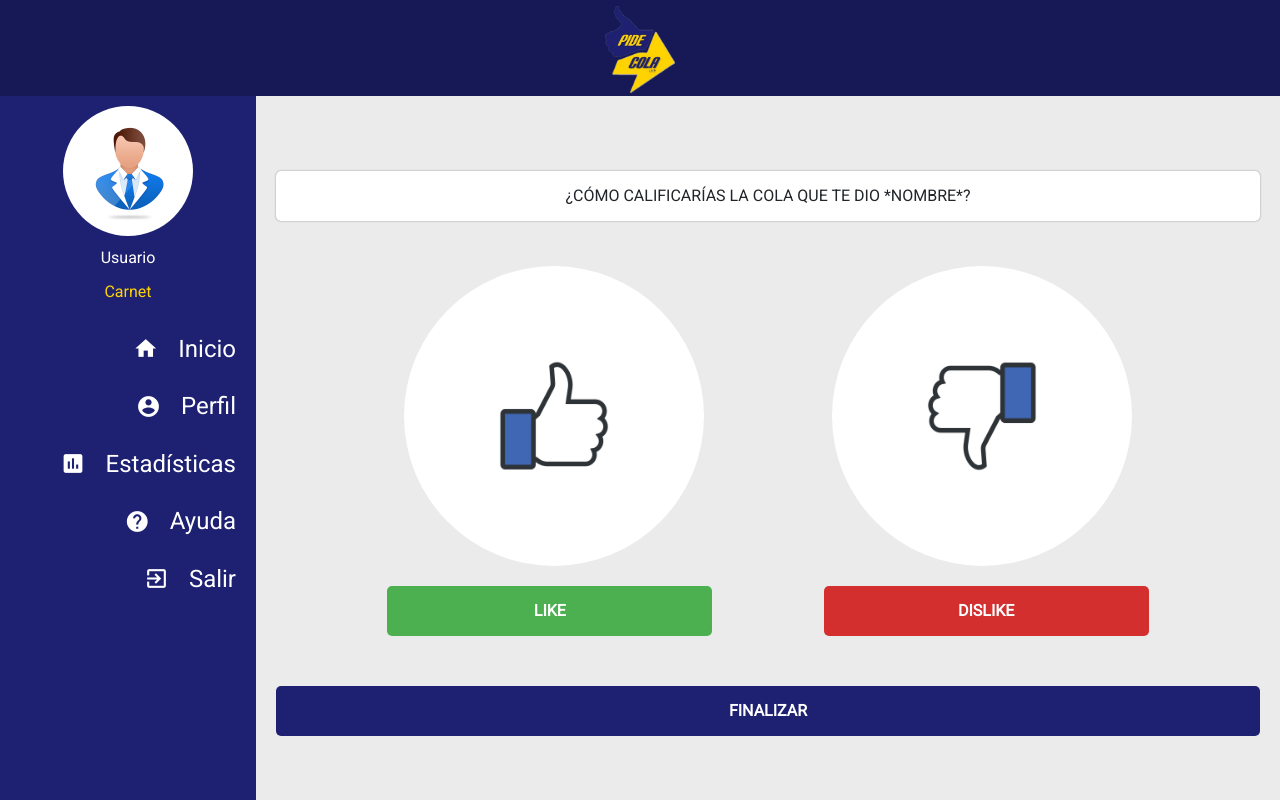
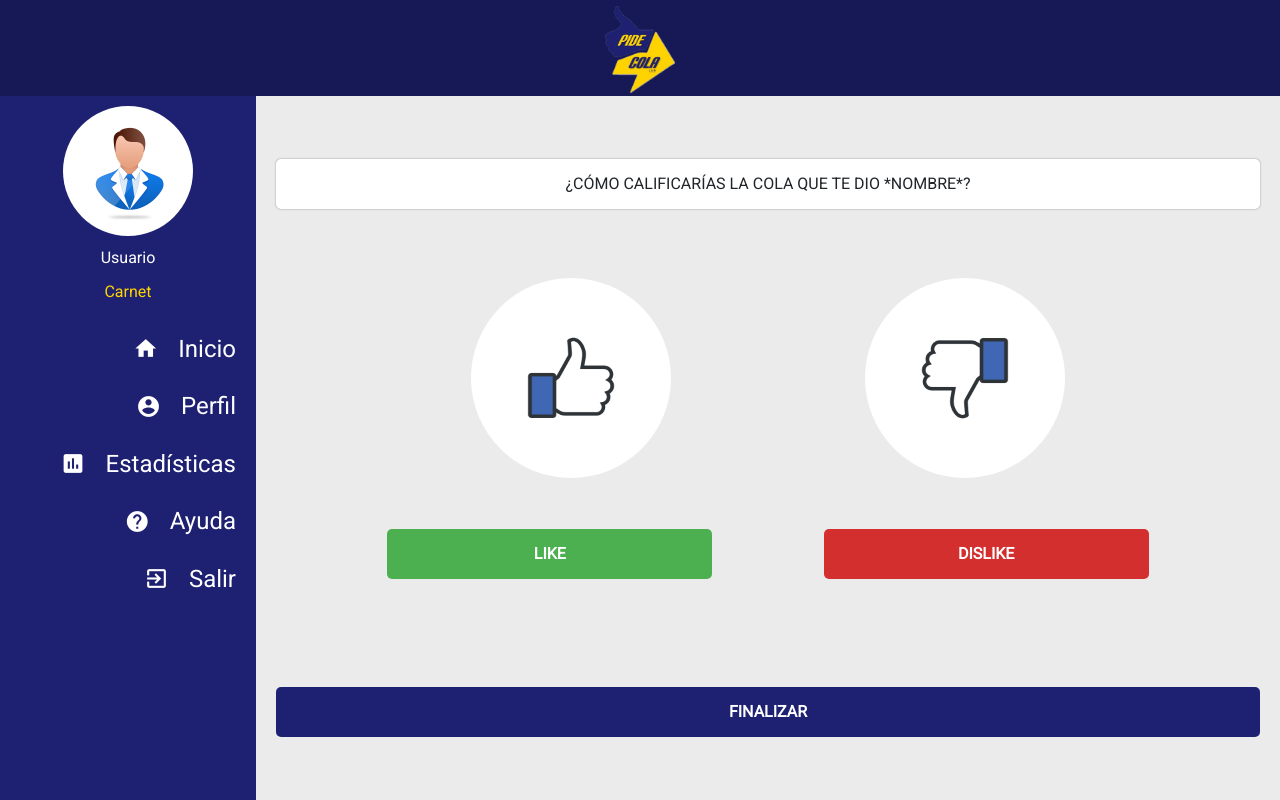
Before and after one commit to gnus19/pidecola3.0-front, a React (Create React App) app: page /rateRide in a window 1280 px wide. Built offline with nearby package versions, Linux system fonts and the light colour scheme; sample sign-in values are in the browser's storage.

Commit message:
Hover sobre like/dislike. Mensaje por haber calificado

```diff
--- a/src/assets/css/RateRide.css
+++ b/src/assets/css/RateRide.css
@@ -8,12 +8,11 @@
 }
 
 .rateMessage {
-  height: 100px;
+  height: 25%;
   width: 100%;
   display: flex;
   flex-direction: column;
   justify-content: center;
-  margin-top: 50px;
 }
 
 #cartaMessage {
@@ -25,7 +24,7 @@
 }
 
 .rate {
-  height: max-content;
+  height: 50%;
   width: 100%;
   display: flex;
   flex-direction: column;
@@ -33,19 +32,26 @@
 
 .rateImages,
 .rateButtons {
-  height: max-content;
   width: 100%;
   display: flex;
   flex-direction: row;
   justify-content: space-evenly;
-  margin-top: 20px;
+  align-items: center;
+}
+
+.rateImages {
+  height: 60%;
+}
+
+.rateButtons {
+  height: 40%;
 }
 
 .like,
 .dislike {
   background: #4caf50;
-  width: 300px;
-  height: 300px;
+  width: 200px;
+  height: 200px;
   text-decoration: none;
   color: #fff;
   font-weight: bold;
@@ -54,7 +60,6 @@
   flex-direction: column;
   justify-content: center;
   align-items: center;
-  cursor: pointer;
 }
 
 .likeButton,
@@ -84,21 +89,22 @@
 .dislikeButton {
   background: #d32f2f;
 }
+
 .finalizarButton {
   background: #1e2172;
 }
 
-.likeImage {
-  height: 200px;
-  width: 250px;
+.rateImage {
+  height: 150px;
+  width: 200px;
 }
 
 .finalizarRate {
-  height: max-content;
+  height: 25%;
   width: 100%;
   display: flex;
   flex-direction: column;
-  margin-top: 50px;
+  justify-content: center;
 }
 
 #finalizarButton {
--- a/src/containers/RateRide.jsx
+++ b/src/containers/RateRide.jsx
@@ -7,31 +7,85 @@ class RateRide extends Component {
   constructor(props) {
     super(props);
 
-    this.state = {};
+    this.state = {
+      rated: false,
+      likeHovered: false,
+      dislikeHovered: false,
+    };
   }
 
+  onMouseEnterLike = (event) => {
+    this.setState({
+      likeHovered: true,
+    });
+  };
+
+  onMouseLeaveLike = (event) => {
+    this.setState({
+      likeHovered: false,
+    });
+  };
+
+  onMouseEnterDislike = (event) => {
+    this.setState({
+      dislikeHovered: true,
+    });
+  };
+
+  onMouseLeaveDislike = (event) => {
+    this.setState({
+      dislikeHovered: false,
+    });
+  };
+
+  rateRide = (event) => {
+    this.setState({
+      rated: true,
+    });
+  };
+
   render() {
+    const { likeHovered } = this.state;
+    const likeStyle = likeHovered ? { backgroundColor: "#4caf50" } : {};
+    const { dislikeHovered } = this.state;
+    const dislikeStyle = dislikeHovered ? { backgroundColor: "#d32f2f" } : {};
     return (
       <div className="rateRide">
         <div className="rateMessage">
-          <div className="carta" id="cartaMessage">
-            ¿CÓMO CALIFICARÍAS LA COLA QUE TE DIO *NOMBRE*?
-          </div>
+          {!this.state.rated ? (
+            <div className="carta" id="cartaMessage">
+              ¿CÓMO CALIFICARÍAS LA COLA QUE TE DIO *NOMBRE*?
+            </div>
+          ) : (
+            <div className="carta" id="cartaMessage">
+              ¡GRACIAS POR CALIFICAR LA COLA!
+            </div>
+          )}
         </div>
         <div className="rate">
           <div className="rateImages">
-            <div className="like">
-              <img className="likeImage" src={like} />
+            <div className="like" style={likeStyle}>
+              <img className="rateImage" src={like} />
             </div>
-            <div className="dislike">
-              <img className="likeImage" src={dislike} />
+            <div className="dislike" style={dislikeStyle}>
+              <img className="rateImage" src={dislike} />
             </div>
           </div>
           <div className="rateButtons">
-            <div className="likeButton">
+            <div
+              className="likeButton"
+              onMouseEnter={this.onMouseEnterLike}
+              onMouseLeave={this.onMouseLeaveLike}
+              onClick={this.rateRide}
+            >
               <span>LIKE</span>
             </div>
-            <div className="dislikeButton">
+            <div
+              className="dislikeButton"
+              onMouseEnter={this.onMouseEnterDislike}
+              onMouseLeave={this.onMouseLeaveDislike}
+              onClick={this.rateRide}
+            >
               <span>DISLIKE</span>
             </div>
           </div>
```
